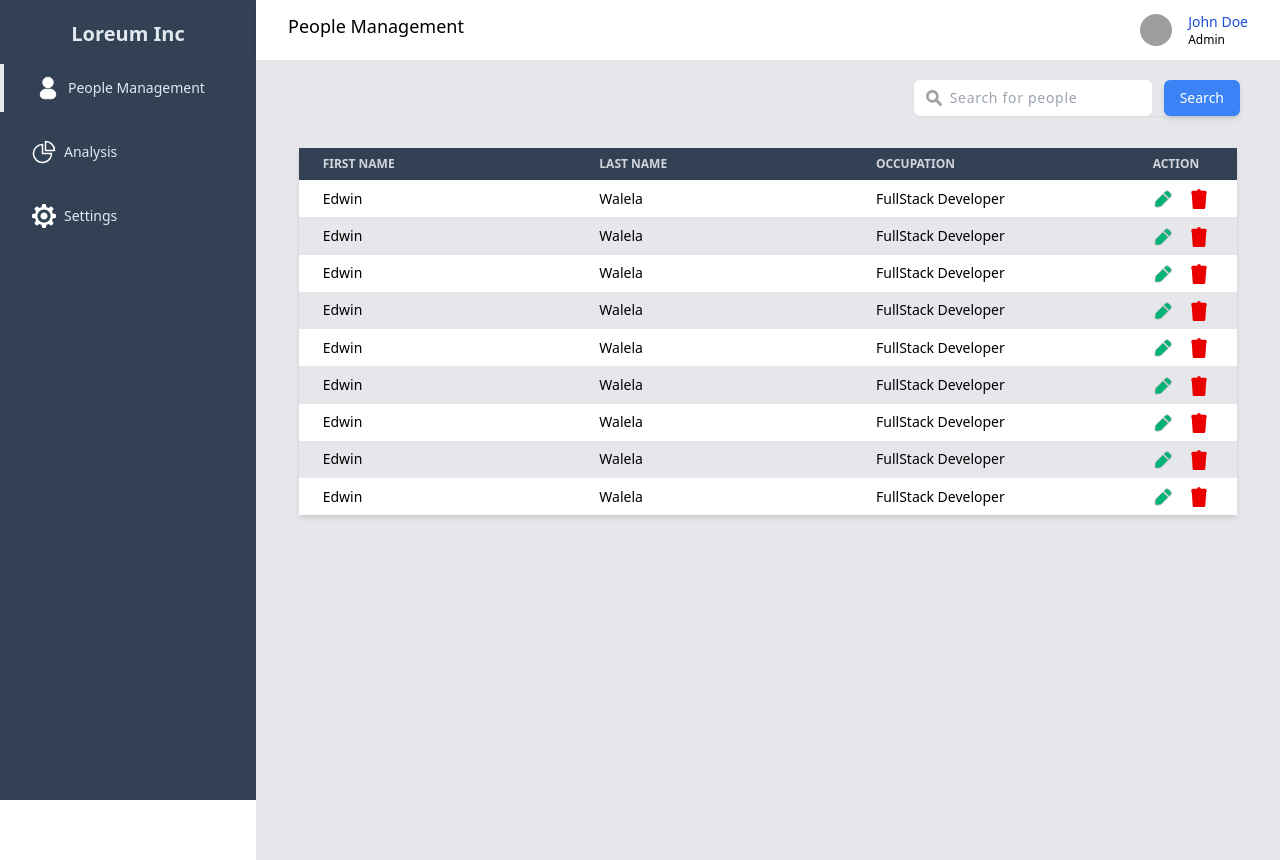
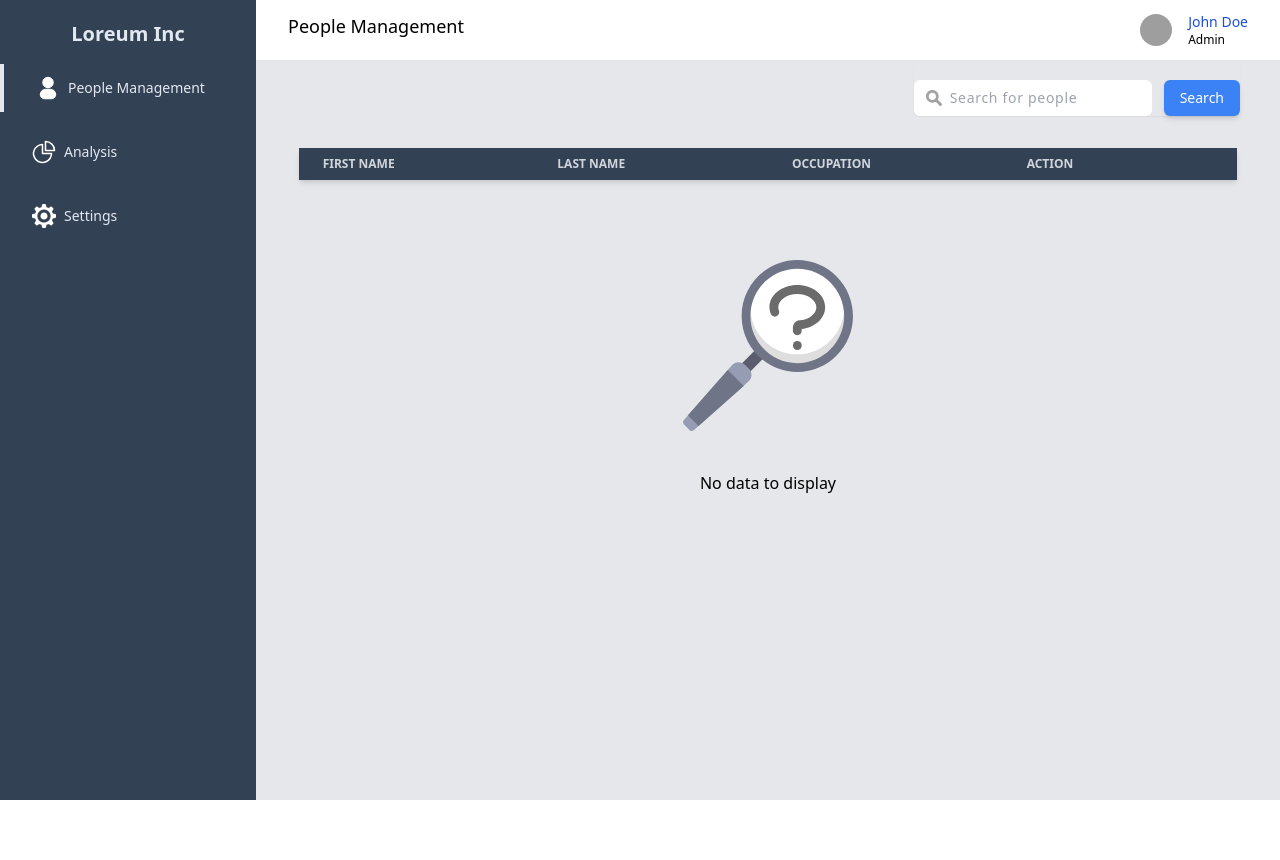
Before and after one commit to EdwinWalela/loreum-inc, a React (Vite) app: page /people in a window 1280 px wide. After the commit the page ends 800 px from the top, so only its background shows below. Built offline with nearby package versions, Linux system fonts and the light colour scheme; grey boxes are pictures that could not be loaded.

Commit message:
no data icon

```diff
--- a/src/App.tsx
+++ b/src/App.tsx
@@ -10,16 +10,16 @@ import EditUserPage from './pages/EditUser';
 
 const App = () => {
 	return (
-		<div className="md:flex h-screen">
+		<div className="md:flex h-screen bg-gray-200">
 			<NavBar />
-			<div className="md:w-4/5">
+			<div className="md:w-4/5 overflow-y-scroll">
 				<Header />
 				<Routes>
 					<Route path="/people" element={<LandingPage />} />
 					<Route path="/people/edit/:id" element={<EditUserPage />} />
 					{/* <Route path="/analysis" element={<AnalysisPage />} /> */}
 					{/* <Route path="/settings" element={<SettingsPage />} /> */}
-					<Route path="*" element={<NotFoundPage />} />
+					<Route path="*" element={<NotFoundPage isPage={true} />} />
 				</Routes>
 			</div>
 		</div>
--- a/src/Layout/Header/index.tsx
+++ b/src/Layout/Header/index.tsx
@@ -20,7 +20,7 @@ const Header = () => {
 	}
 
 	return (
-		<div className="md:flow-root shadow-md py-3 px-8">
+		<div className="md:flow-root shadow-md py-3 px-8 bg-white">
 			<h1 className="md:float-left font-medium text-lg text-center md:text-left">{title}</h1>
 			<div className="md:float-right md:flex items-center hidden md:block">
 				<img src="https://picsum.photos/200" className="w-8 h-8 rounded-full mr-4" />
--- a/src/pages/Landing/index.tsx
+++ b/src/pages/Landing/index.tsx
@@ -3,7 +3,7 @@ import UserTable from './table';
 
 const LandingPage = () => {
 	return (
-		<div className="bg-gray-200 h-full">
+		<div className="bg-gray-200">
 			<SearchBar />
 			<UserTable />
 		</div>
--- a/src/pages/Landing/table.tsx
+++ b/src/pages/Landing/table.tsx
@@ -1,21 +1,17 @@
+import NotFoundPage from '../NotFound';
 import TableHeader from './tableHeader';
 import TableRow from './tableRow';
+import { NavLink } from 'react-router-dom';
+import notfoundIcon from '../../assets/not-found.svg';
 
 const Table = () => {
 	return (
-		<table className="md:w-11/12 md:mx-auto mx-5  my-8  text-left shadow-md">
-			<TableHeader />
-			<TableRow />
-			<TableRow />
-			<TableRow />
-			<TableRow />
-			<TableRow />
-			<TableRow />
-			<TableRow />
-			<TableRow />
-
-			<TableRow />
-		</table>
+		<>
+			<table className="md:w-11/12 md:mx-auto mx-5  my-8 mb-16  text-left shadow-md ">
+				<TableHeader />
+			</table>
+			<NotFoundPage isPage={false} />
+		</>
 	);
 };
 
--- a/src/pages/NotFound/index.tsx
+++ b/src/pages/NotFound/index.tsx
@@ -1,15 +1,21 @@
 import { NavLink } from 'react-router-dom';
 import notfoundIcon from '../../assets/not-found.svg';
 
-const NotFoundPage = () => {
+const NotFoundPage = (props: { isPage: boolean }) => {
 	return (
 		<div className="">
 			<img src={notfoundIcon} className="w-1/6 h-1/6 m-auto mt-20" />
-			<h2 className="text-center mt-10">Page Not Found</h2>
+			{props.isPage ? (
+				<h2 className="text-center mt-10">Page Not Found</h2>
+			) : (
+				<h2 className="text-center mt-10">No data to display</h2>
+			)}
 			<NavLink to="/people">
-				<button className="bg-blue-500 text-white px-3 py-1 rounded-md mx-auto my-2 block">
-					Return Home
-				</button>
+				{props.isPage && (
+					<button className="bg-blue-500 text-white px-3 py-1 rounded-md mx-auto my-2 block">
+						Return Home
+					</button>
+				)}
 			</NavLink>
 		</div>
 	);
```
